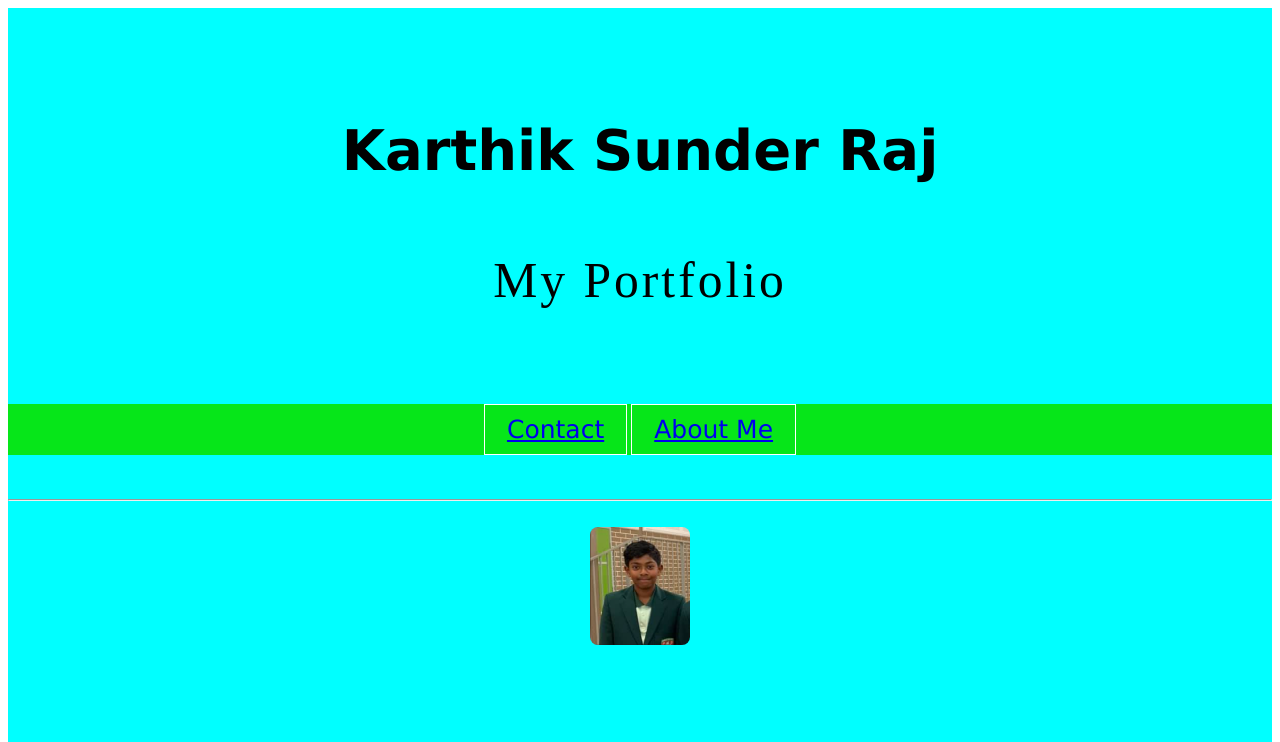
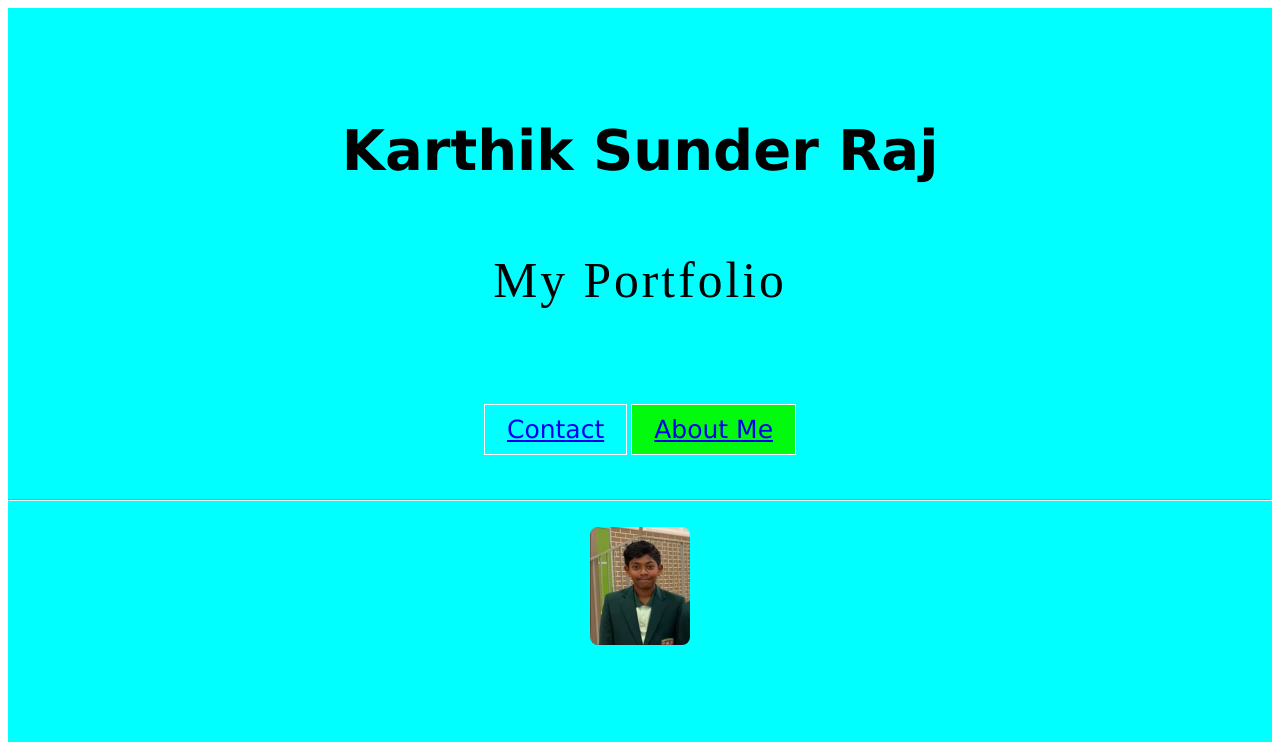
Before and after one commit to lemonboy19/lemonboy19-lemonboy19.github.io-portfolio, a plain HTML site: page index.html in a window 1280 px wide. In both pictures the pointer is over the link "About Me". Shown: the top 742 px of the page. Drawn offline with Linux system fonts and the light colour scheme.

Commit message:
trying to ensure all links hover color

```diff
--- a/style.css
+++ b/style.css
@@ -79,4 +79,5 @@ h2 {
 
 }
 
- .div:hover{background-color: rgb(6, 230, 25);}
+.link:hover {background-color: #02fa0f;}
+.another-link:hover {background-color: #02fa0f;}
```
